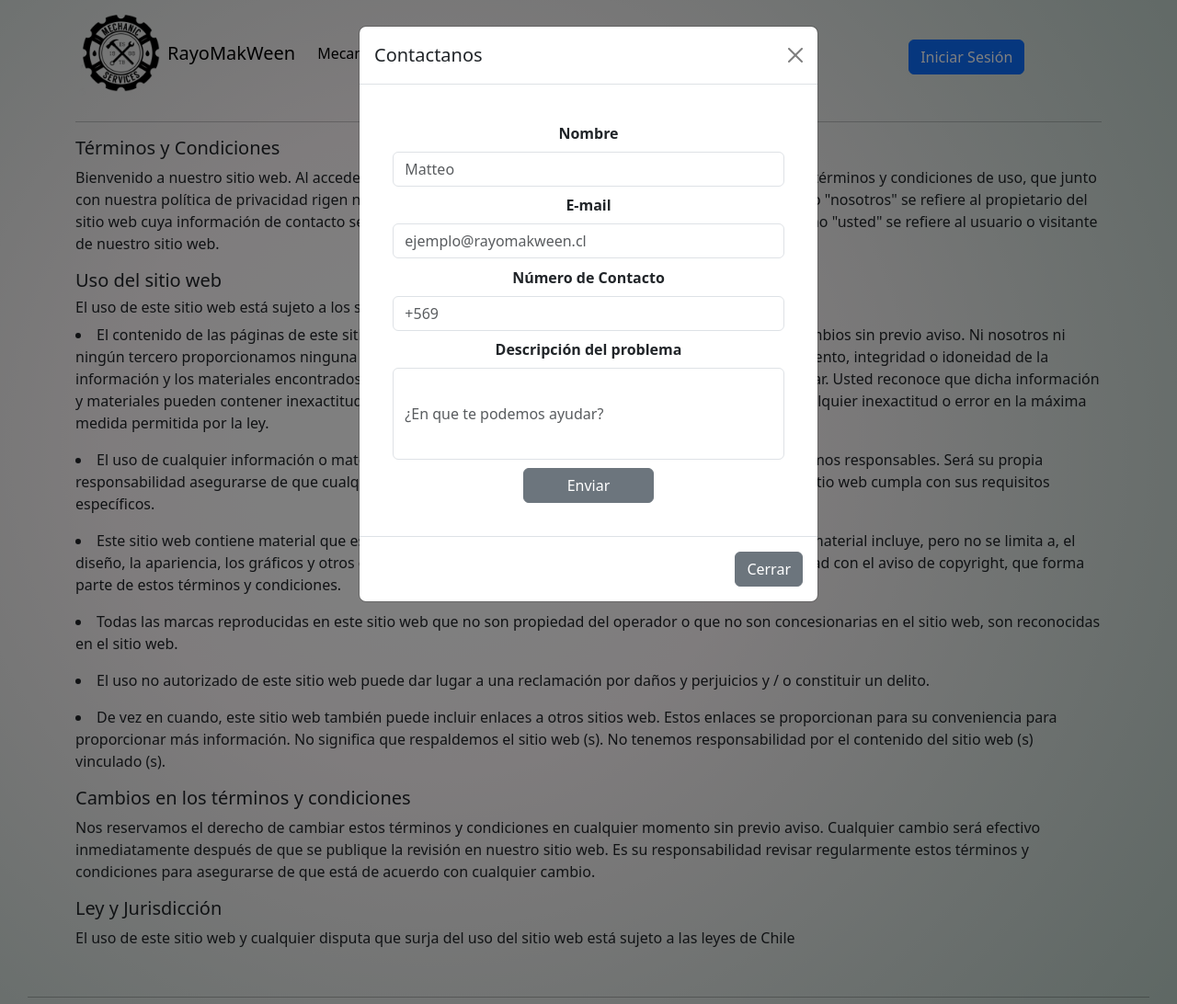
After one commit to MatteoArMed/Django-RayoMakWeen, a Django app: page /terminosycondiciones in a window 1280 px wide, after a click on "Contacto". The commit adds this page. Shown: the whole page at 92% size. Run offline with Django 4.2, Linux system fonts and the light colour scheme.

Commit message:
Actualizando y agregando nuevas paginas

```diff
--- a/Rmakween/Mecanico/static/mecanico/css/estilos.css
+++ b/Rmakween/Mecanico/static/mecanico/css/estilos.css
@@ -34,7 +34,7 @@ footer .legal > span {
     margin-right: 10px;
 }
 
-
+/* Controla el tamaño de las imagenes del carrusel */
 .c-item{
     height: 500px;
 }
@@ -44,13 +44,25 @@ footer .legal > span {
     object-fit: contain;
 }
 
-.cajas{
+/* .cajas{
     align-items: justyfied;
+} */
+
+/* Pagina Admin */
+.imagenAtencion {
+    max-width: 200px;
+    max-height: 200px;
+    object-fit: fill;
+
+}
+
+.table{
+    overflow: scroll;
 }
 
 .card-img-top {
-    overflow: scroll;
-    margin: auto;
+    object-fit: cover;
+    overflow: hidden;
     max-width: 100%;
     height: 300px;
 }
--- a/Rmakween/Mecanico/templates/mecanico/Franchesco.html
+++ b/Rmakween/Mecanico/templates/mecanico/Franchesco.html
@@ -11,7 +11,7 @@
         {% for my_atencion in atenciones %}
             <div class="col">
                 <div class="card text-center">
-                    <img class="mt-3" src="{{ my_atencion.Fotos_Atencion.url }}" height="300px" width="300px" alt="...">
+                    <img class="card-img-top" src="{{ my_atencion.Fotos_Atencion.url }}" height="300px" width="300px" alt="...">
                     <div class="card-body">
                         {% for usuario in mecanico %}
                         <h6 class="card-title">{{ usuario.first_name }}</h6>
@@ -27,7 +27,7 @@
                                         <button type="button" class="btn-close" data-bs-dismiss="modal" aria-label="Close"></button>
                                     </div>
                                     <div class="modal-body">
-                                        <img src="{{ my_atencion.Fotos_Atencion.url }}" height="300px" width="300px" alt="imagen trabajo">
+                                        <img class="card-img-top" src="{{ my_atencion.Fotos_Atencion.url }}" alt="imagen trabajo">
                                         <h6>Diagnostico de la atención:</h6>
                                         <p>{{ my_atencion.Diagnostico_Atencion }}</p>
                                         <h6>Materiale Utilizados:</h6>
--- a/Rmakween/Mecanico/templates/mecanico/Luigi.html
+++ b/Rmakween/Mecanico/templates/mecanico/Luigi.html
@@ -12,7 +12,7 @@
         {% for my_atencion in atenciones %}
             <div class="col">
                 <div class="card text-center">
-                    <img class="mt-3" src="{{ my_atencion.Fotos_Atencion.url }}" height="300px" width="300px" alt="...">
+                    <img class="card-img-top" src="{{ my_atencion.Fotos_Atencion.url }}" height="300px" width="300px" alt="...">
                     <div class="card-body">
                         {% for usuario in mecanico %}
                         <h6 class="card-title">{{ usuario.first_name }}</h6>
@@ -28,7 +28,7 @@
                                         <button type="button" class="btn-close" data-bs-dismiss="modal" aria-label="Close"></button>
                                     </div>
                                     <div class="modal-body">
-                                        <img src="{{ my_atencion.Fotos_Atencion.url }}" height="300px" width="300px" alt="imagen trabajo" >
+                                        <img class="card-img-top" src="{{ my_atencion.Fotos_Atencion.url }}" alt="imagen trabajo" >
                                         <h6>Diagnostico de la atención:</h6>
                                         <p>{{ my_atencion.Diagnostico_Atencion }}</p>
                                         <h6>Materiale Utilizados:</h6>
--- a/Rmakween/Mecanico/templates/mecanico/Yayo.html
+++ b/Rmakween/Mecanico/templates/mecanico/Yayo.html
@@ -10,7 +10,7 @@
         {% for my_atencion in atenciones %}
             <div class="col">
                 <div class="card text-center">
-                    <img class="mt-3" src="{{ my_atencion.Fotos_Atencion.url }}" height="300px" width="300px" alt="...">
+                    <img class="card-img-top" src="{{ my_atencion.Fotos_Atencion.url }}" height="300px" width="300px" alt="...">
                     <div class="card-body">
                         {% for usuario in mecanico %}
                         <h6 class="card-title">{{ usuario.first_name }}</h6>
@@ -26,7 +26,7 @@
                                         <button type="button" class="btn-close" data-bs-dismiss="modal" aria-label="Close"></button>
                                     </div>
                                     <div class="modal-body">
-                                        <img src="{{ my_atencion.Fotos_Atencion.url }}" height="300px" width="300px" alt="imagen trabajo">
+                                        <img class="card-img-top" src="{{ my_atencion.Fotos_Atencion.url }}" alt="imagen trabajo">
                                         <h6>Diagnostico de la atención:</h6>
                                         <p>{{ my_atencion.Diagnostico_Atencion }}</p>
                                         <h6>Materiale Utilizados:</h6>
--- a/Rmakween/Mecanico/templates/mecanico/administrarTrabajos.html
+++ b/Rmakween/Mecanico/templates/mecanico/administrarTrabajos.html
@@ -38,9 +38,9 @@
                 <tr>
                     <td class="align-middle">{{ atencion.id }}</td>
                     <td class="align-middle">{{ atencion.user }}</td>
-                    <td class="imagenAtencion align-middle"><img src="{{ atencion.Fotos_Atencion.url }}" alt="" style="max-width: 300px; max-height: 300px;"></td>
+                    <td class="imagenAtencion align-middle"><img class="imagenAtencion" src="{{ atencion.Fotos_Atencion.url }}" alt="FotoAtencion" ></td>
                     <td class="align-middle">{{ atencion.Fecha_Atencion }}</td>
-                    <td class="align-middle">{{ atencion.Diagnostico_Atencion }}</td>
+                    <td class="align-middle overflow-auto">{{ atencion.Diagnostico_Atencion }}</td>
                     <td class="align-middle">{{ atencion.EstadoTrabajo }}</td>
                     <td class="align-middle">
                         <a href="{% url 'modificarTrabajo' pk=atencion.id %}" class="btn btn-primary me-2">Modificar</a>
--- a/Rmakween/Mecanico/templates/mecanico/base.html
+++ b/Rmakween/Mecanico/templates/mecanico/base.html
@@ -74,23 +74,22 @@
                                         <form method="POST" id="contacto" class="contacto" action="datosContacto" onsubmit="return EnviarFormularioContacto()">
                                         {% csrf_token %}
                                         <div class="col-12">
-                                            <label class="form-label">Nombre</label>
+                                            <label class="form-label" for="nombreContacto">Nombre</label>
                                             <input type="text" class="form-control" id="nombreContacto" placeholder="Matteo" name="nombreContacto">
                                         </div>
                                         <div class="col-12">
-                                            <label class="form-label">E-mail</label>
+                                            <label class="form-label" for="emailContacto">E-mail</label>
                                             <input type="email" class="form-control" id="emailContacto" placeholder="ejemplo@rayomakween.cl" name="emailContacto">
                                         </div>
                                         <div class="col-12">
-                                            <label class="form-label" id="numeroC">Número de Contacto</label>
+                                            <label class="form-label" for="numeroContacto">Número de Contacto</label>
                                             <input type="text" class="form-control" id="numeroContacto" placeholder="+569" name="numeroContacto">
                                         </div>
                                         <div class="col-12">
-                                            <label class="form-label" id="descripcion">Descripción del problema</label>
+                                            <label class="form-label" for="descripcionProblema">Descripción del problema</label>
                                             <input class="form-control" id="descripcionProblema" placeholder="¿En que te podemos ayudar?" name="descripcionProblema"></input>
                                         </div>
                                         <div class="col-12" id="botonContacto">
-                                            <!-- Boton enviar con Funcion de JS -->
                                             <button type="submit" class="btn btn-secondary col-4">Enviar</button>
                                         </div>
                                         </form>
@@ -190,9 +189,9 @@
                 <div class="legal">
                     <hr>
                     <span>© Todos los derechos Reservados</span>
-                    <a href="#">Licencia</a>
-                    <a href="#">Terminos y Condiciones</a>
-                    <a href="#">Privacidad</a>
+                    <a href="{% url 'licencia' %}">Licencia</a>
+                    <a href="{% url 'terminosycondiciones' %}">Terminos y Condiciones</a>
+                    <a href="{% url 'privacidad' %}">Privacidad</a>
                 </div>
             </footer>
         </div>
--- a/Rmakween/Mecanico/templates/mecanico/home.html
+++ b/Rmakween/Mecanico/templates/mecanico/home.html
@@ -22,7 +22,7 @@
                         <a href=""></a>
                         <!-- El atributo mb-X o mt-X permite colocar un margen en Bottom o Top, con parametros del 1 al 5 -->
                         <!-- El atributo d-none sumado a d-md-block hace desaparecer el texto en cuadros muy pequeño y solo se ven de cierta medida hacia adelante -->
-                        <div class="carousel-caption d-none d-md-block top-10 mb-5" data-bs-interval="50000">
+                        <div class="carousel-caption d-none d-md-block top-10 mb-5" data-bs-interval="20000">
                             <p class="fs-1 text-uppercase ">Taller RayoMakWeen</p>
                             <p class="h3">Hacemos todo tipo de reparaciones a todos los modelos de autos.</p>
                         </div>
--- /dev/null
+++ b/Rmakween/Mecanico/templates/mecanico/terminosycondiciones.html
@@ -0,0 +1,68 @@
+{% extends 'Mecanico/base.html' %}
+
+
+{% block contenido %}
+
+{% load static %}
+
+
+<!-- Inicio Cuerpo Pagina -->
+
+<div class="CuerpoPagina">
+
+    <div class="container">
+        <p> </p>
+        <p class="h5">Términos y Condiciones</p>
+        <p>
+            Bienvenido a nuestro sitio web. Al acceder o utilizar nuestro sitio web, aceptas estar sujeto a los siguientes términos y condiciones de uso, que junto con nuestra política de privacidad rigen nuestra relación con usted en relación con este sitio web.
+            El término "nosotros" se refiere al propietario del sitio web cuya información de contacto se proporciona en la sección de contacto de este sitio web. El término "usted" se refiere al usuario o visitante de nuestro sitio web.
+        </p>
+        <p class="h5">Uso del sitio web</p>
+        <p class="h6">El uso de este sitio web está sujeto a los siguientes términos de uso:</p>
+        <li>
+            El contenido de las páginas de este sitio web es solo para su información general y uso. Está sujeto a cambios sin previo aviso.
+            Ni nosotros ni ningún tercero proporcionamos ninguna garantía o garantía en cuanto a la exactitud, puntualidad, rendimiento, integridad o idoneidad de la información y los materiales encontrados u ofrecidos en este sitio web para cualquier propósito en particular. Usted reconoce que dicha información y materiales pueden contener inexactitudes o errores y excluimos expresamente la responsabilidad por cualquier inexactitud o error en la máxima medida permitida por la ley.
+        </li>
+        <p></p>
+        <li>
+            El uso de cualquier información o material en este sitio web es bajo su propio riesgo, por lo que no seremos responsables. Será su propia responsabilidad asegurarse de que cualquier producto, servicio o información disponible a través de este sitio web cumpla con sus requisitos específicos.
+        </li>
+        <p></p>
+        <li>
+            Este sitio web contiene material que es propiedad nuestra o que se nos ha concedido una licencia. Este material incluye, pero no se limita a, el diseño, la apariencia, los gráficos y otros contenidos. La reproducción está prohibida excepto en conformidad con el aviso de copyright, que forma parte de estos términos y condiciones.
+        </li>
+        <p></p>
+        <li>
+
+            Todas las marcas reproducidas en este sitio web que no son propiedad del operador o que no son concesionarias en el sitio web, son reconocidas en el sitio web.
+        </li>
+        <p></p>
+        <li>
+
+            El uso no autorizado de este sitio web puede dar lugar a una reclamación por daños y perjuicios y / o constituir un delito.
+        </li>
+        <p></p>
+        <li>
+
+            De vez en cuando, este sitio web también puede incluir enlaces a otros sitios web. Estos enlaces se proporcionan para su conveniencia para proporcionar más información. No significa que respaldemos el sitio web (s). No tenemos responsabilidad por el contenido del sitio web (s) vinculado (s).
+        </li>
+        <p> </p>
+        <p class="h5">Cambios en los términos y condiciones</p>
+        <p>
+
+            Nos reservamos el derecho de cambiar estos términos y condiciones en cualquier momento sin previo aviso. Cualquier cambio será efectivo inmediatamente después de que se publique la revisión en nuestro sitio web. Es su responsabilidad revisar regularmente estos términos y condiciones para asegurarse de que está de acuerdo con cualquier cambio.
+        </p>
+        <p class="h5">Ley y Jurisdicción</p>
+        <p>
+            El uso de este sitio web y cualquier disputa que surja del uso del sitio web está sujeto a las leyes de Chile
+        </p>
+
+    </div>
+
+</div>
+
+<!-- Termino Cuero Pagina -->
+
+
+
+{% endblock %}
--- a/Rmakween/Mecanico/templates/mecanico/verTrabajo.html
+++ b/Rmakween/Mecanico/templates/mecanico/verTrabajo.html
@@ -12,7 +12,7 @@
             {% if atencion.user == user %}
                 <div class="col">
                     <div class="card text-center">
-                        <img class="mt-3" src="{{ atencion.Fotos_Atencion.url }}" height="300px" width="300px" alt="...">
+                        <img class="card-img-top" src="{{ atencion.Fotos_Atencion.url }}" height="300px" width="300px" alt="...">
                         <div class="card-body">
                             <h6 class="card-title">{{ atencion.user }}</h6>
                             <p class="card-text">Trabajo del {{ atencion.Fecha_Atencion }}</p>
@@ -27,7 +27,7 @@
                                             <button type="button" class="btn-close" data-bs-dismiss="modal" aria-label="Close"></button>
                                         </div>
                                         <div class="modal-body">
-                                            <img src="{{ atencion.Fotos_Atencion.url }}" alt="imagen trabajo">
+                                            <img class="card-img-top" src="{{ atencion.Fotos_Atencion.url }}" alt="imagen trabajo">
                                             <div>
                                                 <h6 for="descripcionTrabajo">Descripción del Trabajo:</h6>
                                                 <textarea class="form-control" id="descripcionTrabajo" name="descripcionTrabajo" rows="5" readonly>{{ atencion.Diagnostico_Atencion }}</textarea>
--- a/Rmakween/Mecanico/urls.py
+++ b/Rmakween/Mecanico/urls.py
@@ -1,5 +1,5 @@
 from django.urls import path
-from .views import home, datosContacto, login, registro, mecanico, tienda, trabajosMecanico, Franchesco, Yayo, Luigi, administrarTrabajos,modificarTrabajo,eliminarTrabajo, admin, verTrabajo, verMensaje
+from .views import home, datosContacto, login, registro, mecanico, tienda, trabajosMecanico, Franchesco, Yayo, Luigi, administrarTrabajos,modificarTrabajo,eliminarTrabajo, admin, verTrabajo, verMensaje, licencia, terminosycondiciones, privacidad
 # Desde aqui importamos todos los templates
 
 urlpatterns = [
@@ -19,5 +19,8 @@ urlpatterns = [
     path('admin/',admin,name='admin'),
     path('verTrabajo',verTrabajo,name='verTrabajo'),
     path('verMensaje',verMensaje, name='verMensaje'),
+    path('licencia',licencia, name='licencia'),
+    path('terminosycondiciones',terminosycondiciones, name='terminosycondiciones'),
+    path('privacidad',privacidad,name='privacidad'),
 
 ]
--- a/Rmakween/Mecanico/views.py
+++ b/Rmakween/Mecanico/views.py
@@ -258,3 +258,13 @@ def verMensaje(request):
     mensaje =  Mensajes.objects.all()
     context={'mensaje':mensaje,'contacto':contacto}
     return render(request,'mecanico/verMensaje.html',context)
+
+
+def licencia(request):
+    return render(request,'mecanico/licencia.html')
+
+def terminosycondiciones(request):
+    return render(request,'mecanico/terminosycondiciones.html')
+
+def privacidad(request):
+    return render(request,'mecanico/privacidad.html')
```
Also changed, not shown: Rmakween/Mecanico/templates/mecanico/licencia.html (added, +41 -0 lines), Rmakween/Mecanico/templates/mecanico/privacidad.html (added, +59 -0 lines), Rmakween/db.sqlite3, 1 other file.
